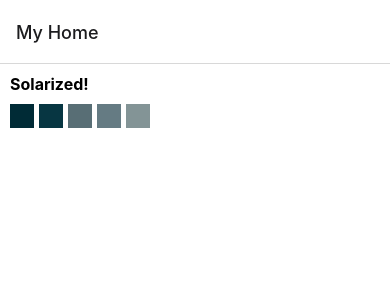
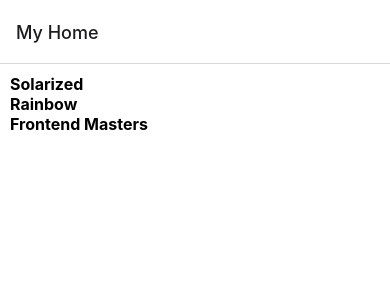
Before and after one commit to Samsegun/the-native-way, a React Native app: screen /Home in a window 390 px wide. Shown: the top 300 px of the page. Built offline with nearby package versions, Linux system fonts and the light colour scheme.

Commit message:
working app (no preview)

```diff
--- a/App.js
+++ b/App.js
@@ -22,18 +22,11 @@
         <Stack.Screen
           name="ColorPalette"
           component={ColorPalette}
-          options={{ title: 'Solarized' }}
+          options={({ route }) => ({
+            title: route.params.paletteName,
+          })}
         />
       </Stack.Navigator>
-      {/* <SafeAreaView style={styles.safeContainer}>
-        <View style={styles.container}>
-          <Text style={styles.heading}>
-            Here are some boxes of different colours
-          </Text>
-
-          <ListsExercise />
-        </View>
-      </SafeAreaView> */}
     </NavigationContainer>
   );
 };
--- /dev/null
+++ b/components/PalettePreview.js
@@ -0,0 +1,42 @@
+import React from 'react';
+import {
+  TouchableOpacity,
+  Text,
+  View,
+  FlatList,
+  StyleSheet,
+} from 'react-native';
+
+const PalettePreview = ({ palette, onPress }) => {
+  return (
+    <TouchableOpacity onPress={onPress}>
+      <Text style={styles.heading}>{palette.paletteName}</Text>
+
+      {/* <FlatList
+        horizontal
+        data={palette.slice(0, 5)}
+        renderItem={({ item }) => (
+          <View
+            style={[styles.colorBox, { backgroundColor: item.hexCode }]}
+          ></View>
+        )}
+        keyExtractor={(item) => item.hexCode}
+      /> */}
+    </TouchableOpacity>
+  );
+};
+
+const styles = StyleSheet.create({
+  heading: {
+    fontWeight: 'bold',
+    fontSize: 16,
+  },
+  colorBox: {
+    width: 24,
+    height: 24,
+    marginRight: 5,
+    marginVertical: 10,
+  },
+});
+
+export default PalettePreview;
--- a/screens/ColorPalette.js
+++ b/screens/ColorPalette.js
@@ -1,34 +1,12 @@
 import { FlatList, StyleSheet, Text, View } from 'react-native';
 
-// const COLORS = [
-//   { colorName: 'Base03', hexCode: '#002b36' },
-//   { colorName: 'Base02', hexCode: '#073642' },
-//   { colorName: 'Base01', hexCode: '#586e75' },
-//   { colorName: 'Base00', hexCode: '#657b83' },
-//   { colorName: 'Base0', hexCode: '#839496' },
-//   { colorName: 'Base1', hexCode: '#93a1a1' },
-//   { colorName: 'Base2', hexCode: '#eee8d5' },
-//   { colorName: 'Base3', hexCode: '#fdf6e3' },
-//   { colorName: 'Yellow', hexCode: '#b58900' },
-//   { colorName: 'Orange', hexCode: '#cb4b16' },
-//   { colorName: 'Red', hexCode: '#dc322f' },
-//   { colorName: 'Magenta', hexCode: '#d33682' },
-//   { colorName: 'Violet', hexCode: '#6c71c4' },
-//   { colorName: 'Blue', hexCode: '#268bd2' },
-//   { colorName: 'Cyan', hexCode: '#2aa198' },
-//   { colorName: 'Green', hexCode: '#859900' },
-// ];
-
 const ColorPalette = ({ route }) => {
-  const COLORS = route.params.colors;
+  const { colors } = route.params;
 
   const renderItem = ({ item: { hexCode, colorName } }) => {
-    /**
-      check for light or dark colors code snippet:
-      parseInt(item.hexCode.replace('#', ''), 16) > 0xffffff / 1.1 ? 'black' : 'white'
-     */
+    // check for light or dark colors code snippet:
     const theme =
-      colorName === 'Base2' || colorName === 'Base3'
+      parseInt(hexCode.replace('#', ''), 16) > 0xffffff / 1.1
         ? styles.darkText
         : styles.lightText;
 
@@ -44,7 +22,7 @@
   return (
     <View style={styles.wrapper}>
       <FlatList
-        data={COLORS}
+        data={colors}
         keyExtractor={(item) => item.hexCode}
         renderItem={renderItem}
         // ListHeaderComponent={
--- a/screens/Home.js
+++ b/screens/Home.js
@@ -7,8 +7,53 @@
   TouchableOpacity,
   StyleSheet,
 } from 'react-native';
+import PalettePreview from '../components/PalettePreview';
 
-const COLORS = [
+// const COLORPALETTE = [
+//   {
+//     title: 'Solarized',
+//     data: [
+//       { colorName: 'Base03', hexCode: '#002b36' },
+//       { colorName: 'Base02', hexCode: '#073642' },
+//       { colorName: 'Base01', hexCode: '#586e75' },
+//       { colorName: 'Base00', hexCode: '#657b83' },
+//       { colorName: 'Base0', hexCode: '#839496' },
+//       { colorName: 'Base1', hexCode: '#93a1a1' },
+//       { colorName: 'Base2', hexCode: '#eee8d5' },
+//       { colorName: 'Base3', hexCode: '#fdf6e3' },
+//       { colorName: 'Yellow', hexCode: '#b58900' },
+//       { colorName: 'Orange', hexCode: '#cb4b16' },
+//       { colorName: 'Red', hexCode: '#dc322f' },
+//       { colorName: 'Magenta', hexCode: '#d33682' },
+//       { colorName: 'Violet', hexCode: '#6c71c4' },
+//       { colorName: 'Blue', hexCode: '#268bd2' },
+//       { colorName: 'Cyan', hexCode: '#2aa198' },
+//       { colorName: 'Green', hexCode: '#859900' },
+//     ],
+//   },
+//   {
+//     title: 'Frontend Masters',
+//     data: [
+//       { colorName: 'Red', hexCode: '#FF0000' },
+//       { colorName: 'Orange', hexCode: '#FF7F00' },
+//       { colorName: 'Yellow', hexCode: '#FFFF00' },
+//       { colorName: 'Green', hexCode: '#00FF00' },
+//       { colorName: 'Violet', hexCode: '#8B00FF' },
+//     ],
+//   },
+//   {
+//     title: 'Rainbow',
+//     data: [
+//       { colorName: 'Red', hexCode: '#c02d28' },
+//       { colorName: 'Black', hexCode: '#3e3e3e' },
+//       { colorName: 'Grey', hexCode: '#8a8a8a' },
+//       { colorName: 'White', hexCode: '#ffffff' },
+//       { colorName: 'Orange', hexCode: '#e66225' },
+//     ],
+//   },
+// ];
+
+const SOLARIZED = [
   { colorName: 'Base03', hexCode: '#002b36' },
   { colorName: 'Base02', hexCode: '#073642' },
   { colorName: 'Base01', hexCode: '#586e75' },
@@ -43,27 +88,51 @@
   { colorName: 'Orange', hexCode: '#e66225' },
 ];
 
+const COLOR_PALETTES = [
+  { paletteName: 'Solarized', colors: SOLARIZED },
+  { paletteName: 'Rainbow', colors: RAINBOW },
+  { paletteName: 'Frontend Masters', colors: FRONTEND_MASTERS },
+];
+
 const Home = ({ navigation }) => {
+  // const renderItem = ({ item }) => {
+  //   console.log(item);
+  //   return (
+  //     <TouchableOpacity
+  //       onPress={() => navigation.navigate('ColorPalette', { colors: item })}
+  //     >
+  //       <View>
+  //         <FlatList
+  //           horizontal
+  //           data={item.slice(0, 5)}
+  //           renderItem={({ item }) => {
+  //             return (
+  //               <View
+  //                 style={[styles.colorBox, { backgroundColor: item.hexCode }]}
+  //               ></View>
+  //             );
+  //           }}
+  //           keyExtractor={(item) => item.hexCode}
+  //         />
+  //       </View>
+  //     </TouchableOpacity>
+  //   );
+  // };
+
   return (
     <View style={styles.container}>
-      <TouchableOpacity
-        onPress={() => navigation.navigate('ColorPalette', { colors: COLORS })}
-      >
-        <Text style={styles.heading}>Solarized!</Text>
-
-        <View>
-          <FlatList
-            horizontal
-            data={COLORS.slice(0, 5)}
-            renderItem={({ item }) => (
-              <View
-                style={[styles.colorBox, { backgroundColor: item.hexCode }]}
-              ></View>
-            )}
-            keyExtractor={(item) => item.hexCode}
-          />
-        </View>
-      </TouchableOpacity>
+      <FlatList
+        data={COLOR_PALETTES}
+        keyExtractor={(item) => item.paletteName}
+        renderItem={({ item }) => {
+          return (
+            <PalettePreview
+              onPress={() => navigation.navigate('ColorPalette', item)}
+              palette={item}
+            />
+          );
+        }}
+      />
     </View>
   );
 };
```
